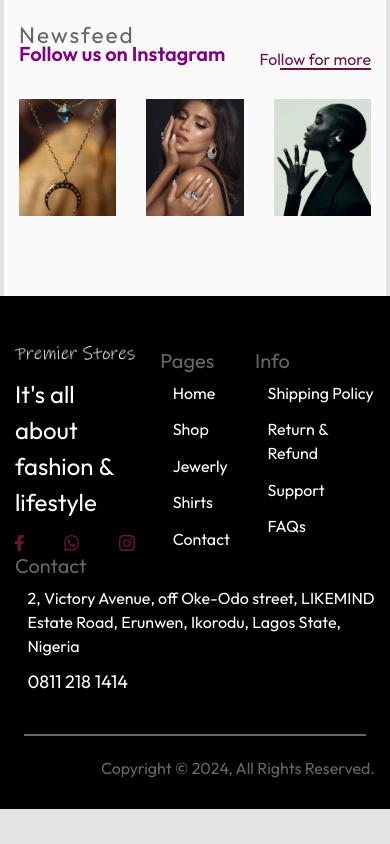
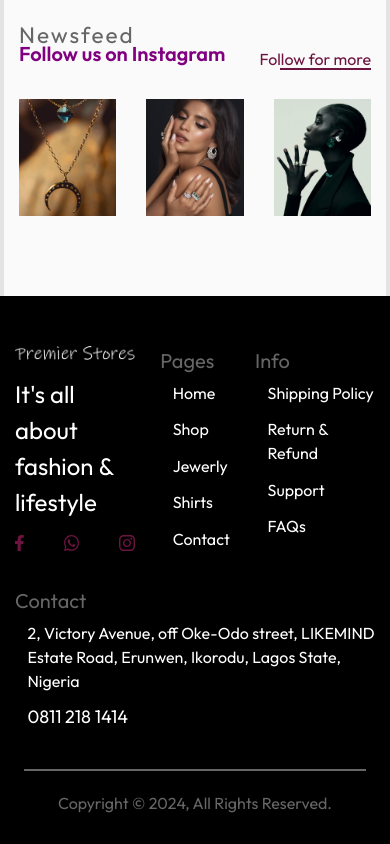
Before and after one commit to timmyproofficial/premier-store, a React (Vite) app: page / in a window 390 px wide. Shown: the part 5519-6363 px from the top of the page. Before the commit the page ends 6328 px from the top, so only its background shows below. Built offline with nearby package versions, Linux system fonts and the light colour scheme.

Commit message:
Handle footer mobile responsiveness.

```diff
--- a/src/components/FooterBottom.tsx
+++ b/src/components/FooterBottom.tsx
@@ -2,7 +2,7 @@ const FooterBottom = () => {
   return (
     <div className="pt-16 flex flex-col">
       <div className="bg-gray-color w-[95%] h-[0.2rem] mx-auto"></div>
-      <p className="text-[1.6rem] text-gray-color mt-9 self-end">
+      <p className="text-[1.6rem] text-gray-color mt-9 self-center md:self-end">
         Copyright &copy; 2024, All Rights Reserved.
       </p>
     </div>
--- a/src/components/FooterTop.tsx
+++ b/src/components/FooterTop.tsx
@@ -20,7 +20,7 @@ const FooterTop = () => {
         <FooterNav heading="Info" pages={infoPages} />
       </div>
 
-      <div className="col-span-4 md:col-span-1">
+      <div className="mt-14 md:mt-0 col-span-4 md:col-span-1">
         <FooterNav
           heading="Contact"
           pages={contactPage}
```
